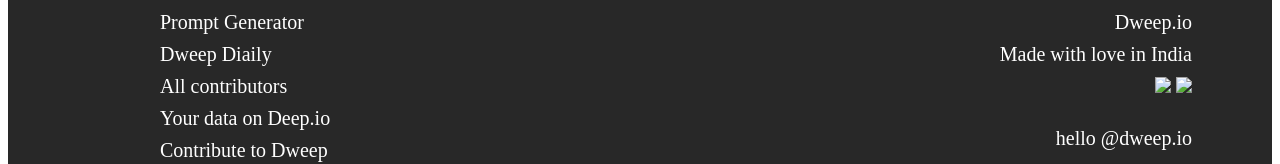
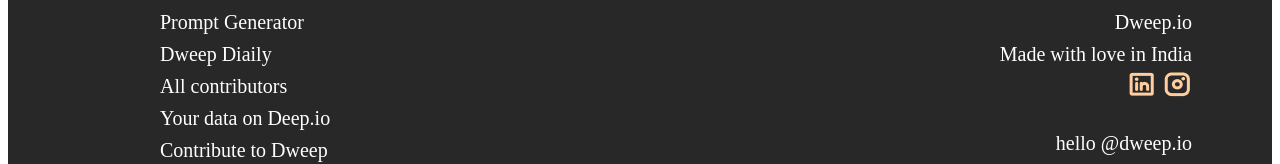
Before and after one commit to Mahipauls23/Project1, a plain HTML site: page index.html in a window 1280 px wide. Shown: the part 646-810 px from the top of the page. Drawn offline with Linux system fonts and the light colour scheme; files whose address does not match are found by name.

Commit message:
Update index.html

```diff
--- a/index.html
+++ b/index.html
@@ -36,8 +36,8 @@
             <ul>
                 <li>Dweep.io</li>
                 <li>Made with love in India</li>
-                <li><img src="/ALPHA/Project1/LinkedinLogo.png">
-                <img src="/ALPHA/Project1/InstagramLogo.png"></li>
+                <li><img src="/Project1/LinkedinLogo.png">
+                <img src="/Project1/InstagramLogo.png"></li>
 
                 <p></p>
                 <li>hello @dweep.io</li>
```
